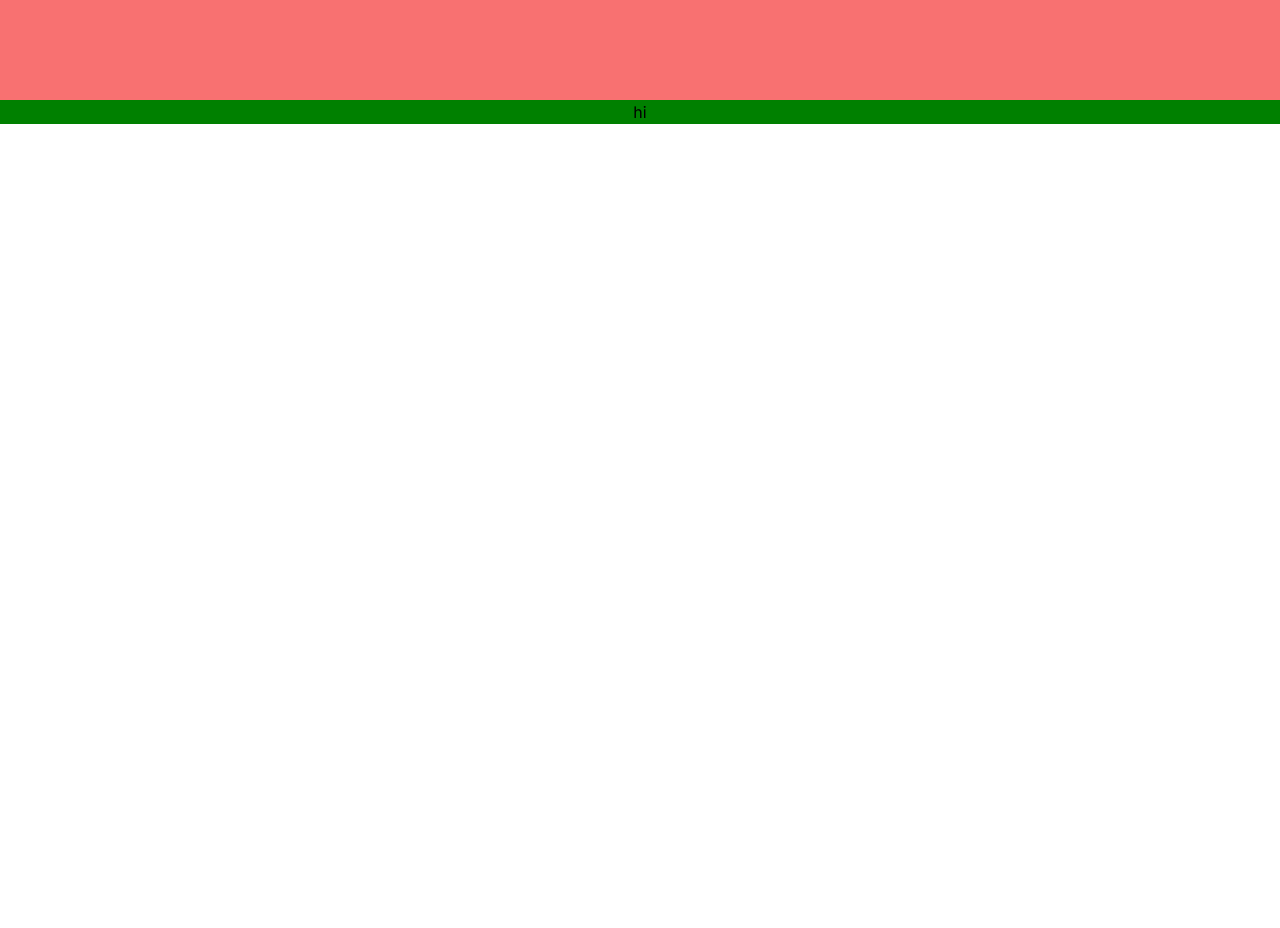
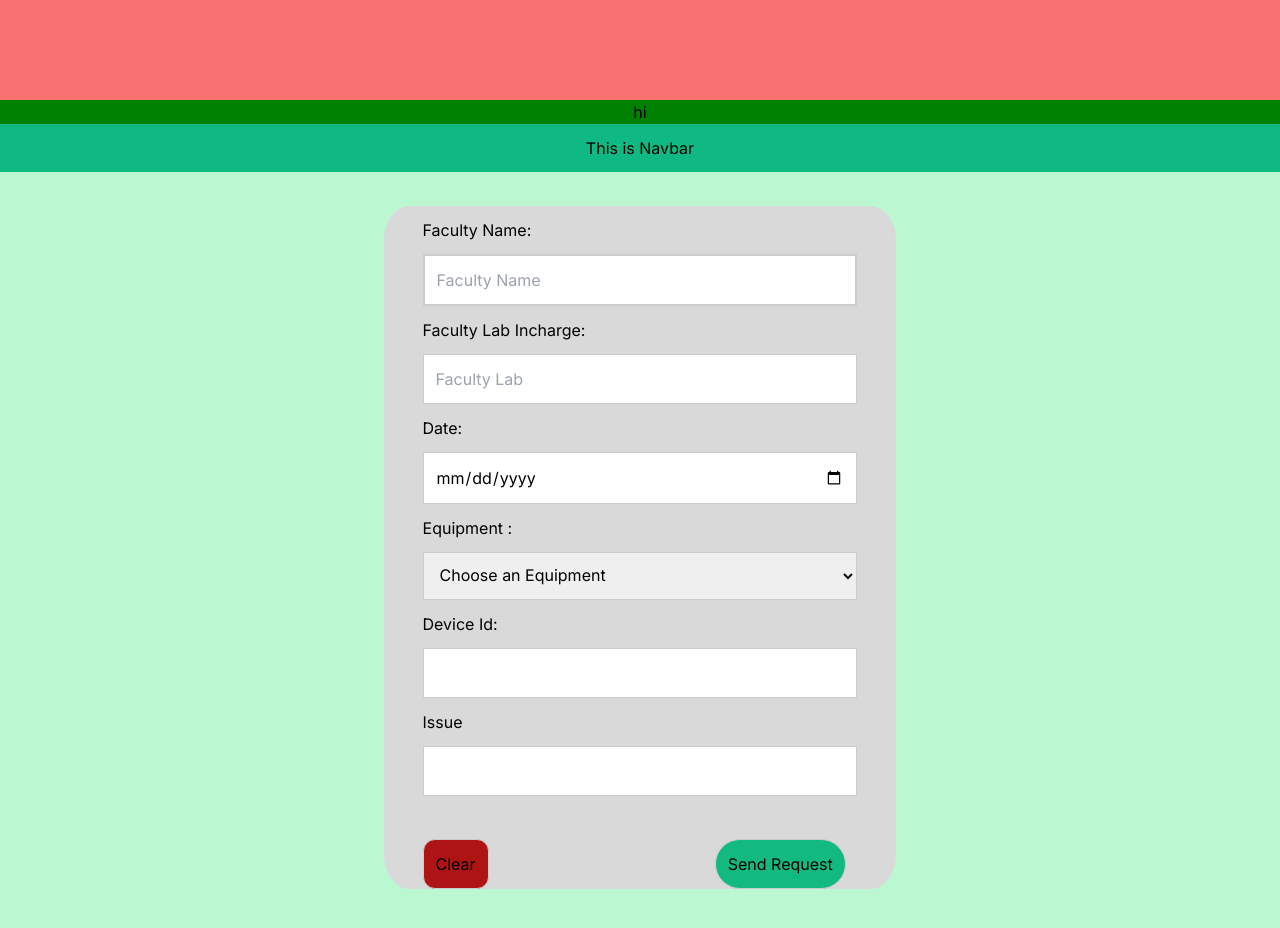
Before and after one commit to Suyash-shinde/Smart-Inventory, a Next.js app in the folder client/: page / in a window 1280 px wide. Shown: the part 700-1628 px from the top of the page. Before the commit the page ends 824 px from the top, so only its background shows below. Built offline with nearby package versions, Linux system fonts and the light colour scheme.

Commit message:
Half Form done

```diff
--- /dev/null
+++ b/client/src/app/Components/Navbar.jsx
@@ -0,0 +1,8 @@
+const Navbar = () => {
+    return (
+      <div className="w-screen h-12  flex items-center justify-center bg-emerald-500 " >
+        This is Navbar
+      </div>
+    );
+  };
+  export default Navbar;
--- /dev/null
+++ b/client/src/app/Form/form.css
@@ -0,0 +1,45 @@
+.Form{
+    display: flex;
+    justify-content: center;
+    align-items: center;
+    margin-left: 30%;
+    margin-right: 30%;
+    border-radius: 5%;
+    background-color: #D9D9D9;
+    margin-top: 2%;
+    min-height: calc(100vh - 130px);
+    min-width: 25vw;
+}
+
+label {
+
+    padding: 12px 12px 12px 0;
+    display: inline-block;
+
+}
+input, select, textarea{
+    width: 100%;
+    padding: 12px;
+    border: 1px solid #ccc;
+    /* border-radius: 5%; */
+    box-sizing: border-box;
+    resize: vertical;
+  }
+  input[type=reset]{
+    margin-top: 10%;
+    margin-right: 52%;
+
+    max-width: fit-content;
+    order: 2;
+    background: rgb(175, 20, 20);
+    /* top: 68%; */
+}
+input[type=submit]{
+    /* padding: 15px; */
+    max-width: fit-content;
+    background: rgb(18, 185, 129);
+    /* top: 68%; */
+}
+.bottomButtons{
+
+}
--- /dev/null
+++ b/client/src/app/Form/page.jsx
@@ -0,0 +1,63 @@
+"use client"
+import React,{useState} from 'react'
+import Navbar from '../Components/Navbar'
+import styles from './form.css'
+const page = () => {
+        const [issueDetails,setIssueDetails] = useState({
+
+        });
+  return (
+    <>
+        <Navbar/>
+        <div className='min-h-screen bg-green-200 py-2'>
+                <div className='Form'>
+                    <form >
+                        <label className='' > Faculty Name: </label>
+                        {/* We need to get this automatically from login details */}
+                        <input className='border-2 '  id='FacultyName' placeholder='Faculty Name' type='text'/>
+                        <br></br>
+
+                        <label > Faculty Lab Incharge: </label>
+                        {/* We need to get this automatically from either lab ka details or something like that , maybe a hardcoded json of each lab to faculty,login details */}
+                        <input type='text' id='FacultyLab' placeholder='Faculty Lab'/>
+                        <br></br>
+
+                        <label  >Date:</label>
+                        {/* Automatically from OS or something */}
+                        <input type='Date' id='Date'></input>
+                        <br></br>
+
+                        <label  > Equipment : </label>
+                            <select name='deviceType' >
+                                <option value=''>Choose an Equipment</option>
+                                <option value="Monitor">Monitor</option>
+                                <option value="PC">PC</option>
+                                <option value="Projector">Projector</option>
+                                <option value="Fan">Fan</option>
+
+                            </select>
+                        <br></br>
+
+                        <label  >Device Id:</label>
+                        {/* try to make a drop down select later */}
+                        <input type='number' id='deviceId'></input>
+
+                        <br></br>
+
+                        <label >Issue</label>
+                        <input type='text' id='Issue'></input>
+
+                        <br></br>
+                        <div className='bottomButtons'>
+                        <input  className=' rounded-xl'type="reset" value="Clear" />
+                        <input className=' rounded-full' type="submit" value="Send Request" />
+                        </div>
+                    </form>
+                </div>
+        </div>
+    </>
+
+  )
+}
+
+export default page
--- a/client/src/app/page.js
+++ b/client/src/app/page.js
@@ -1,10 +1,12 @@
 import Image from "next/image";
 import Dashboard from './Dashboard/page.js'
+import Form from './Form/page.jsx'
 export default function Home() {
   return (
     <>
       <div className="w-screen h-screen bg-red-400"></div>
       <Dashboard/>
+      <Form/>
     </>
   );
 }
```
